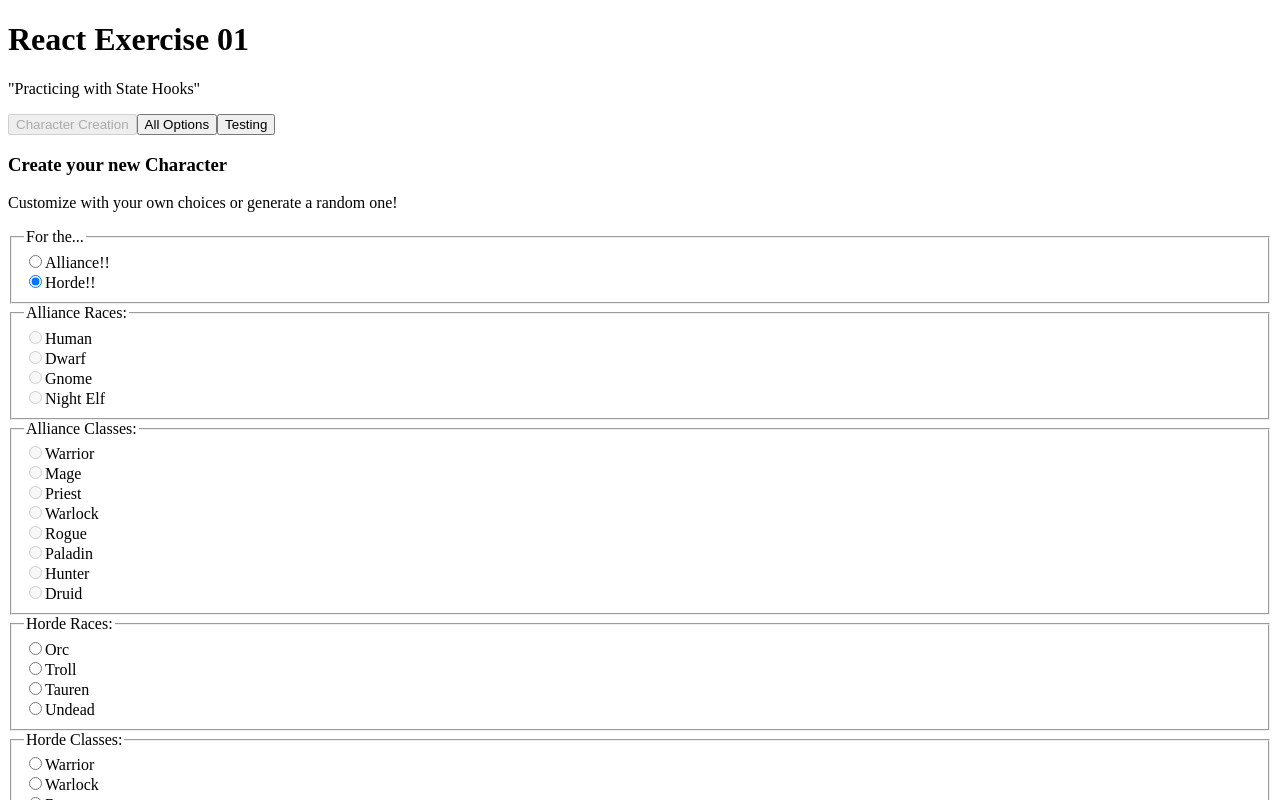
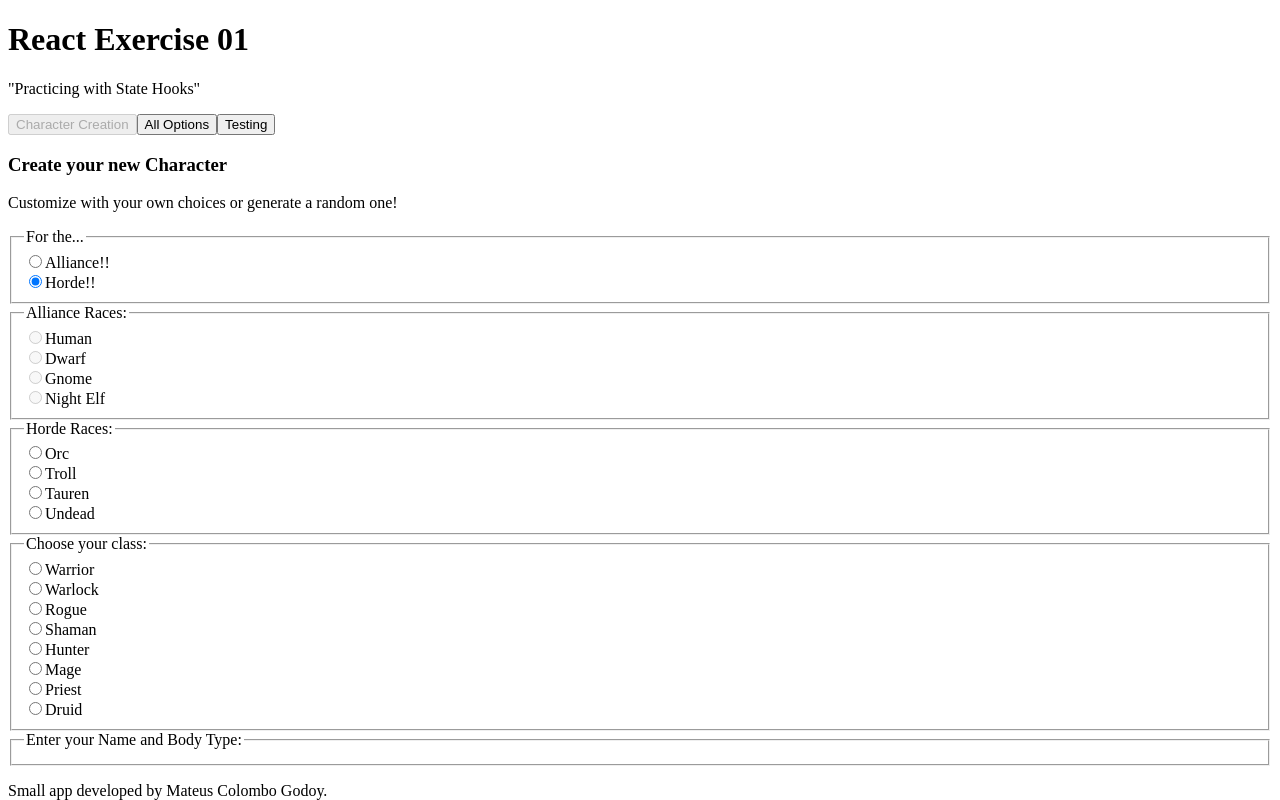
Before and after one commit to mateuscgodoy/react-practices, a React (Vite) app in the folder 01-react/: page / in a window 1280 px wide. Shown: the top 800 px of the page. Built offline with nearby package versions, Linux system fonts and the light colour scheme.

Commit message:
feat: create a single form section for class selection

```diff
--- a/01-react/src/components/CharacterCreator.tsx
+++ b/01-react/src/components/CharacterCreator.tsx
@@ -1,18 +1,29 @@
 import { useState } from 'react';
-import { WOW_DATA } from '../lib/wow-data';
+import { WOW_DATA, WoWClass } from '../lib/wow-data';
 import { FactionForm } from './FactionForm';
 
 export function CharacterCreator() {
   const randomStartFaction = Math.floor(Math.random() * WOW_DATA.length);
   const [faction, setFaction] = useState(WOW_DATA[randomStartFaction].name);
+  let classData: WoWClass[] = [];
+  const factionForms = WOW_DATA.map((fact) => {
+    classData = fact.members.reduce((acc: WoWClass[], cur) => {
+      cur.classes.forEach((wowClass) => {
+        if (!acc.some((wClass) => wClass.name === wowClass.name)) {
+          acc.push(wowClass);
+        }
+      });
+      return acc;
+    }, []);
 
-  const factionForms = WOW_DATA.map((fact) => (
-    <FactionForm
-      key={fact.name}
-      faction={fact}
-      active={faction === fact.name}
-    />
-  ));
+    return (
+      <FactionForm
+        key={fact.name}
+        faction={fact}
+        active={faction === fact.name}
+      />
+    );
+  });
 
   const factionInputs = WOW_DATA.map((data) => {
     return (
@@ -25,6 +36,17 @@ export function CharacterCreator() {
           checked={faction === data.name}
         />
         <label htmlFor={data.name}>{data.name}!!</label>
+      </section>
+    );
+  });
+
+  // Uniquely extract each available class
+
+  const classes = classData.map((data) => {
+    return (
+      <section key={data.name}>
+        <input type='radio' name='class' id={data.name} />
+        <label htmlFor={data.name}>{data.name}</label>
       </section>
     );
   });
@@ -42,6 +64,11 @@ export function CharacterCreator() {
         {factionForms}
 
         <fieldset>
+          <legend>Choose your class: </legend>
+          {classes}
+        </fieldset>
+
+        <fieldset>
           <legend>Enter your Name and Body Type:</legend>
         </fieldset>
       </form>
--- a/01-react/src/components/FactionForm.tsx
+++ b/01-react/src/components/FactionForm.tsx
@@ -1,4 +1,4 @@
-import { Faction, WoWClass } from '../lib/wow-data';
+import { Faction } from '../lib/wow-data';
 
 type FactionFormProps = {
   faction: Faction;
@@ -15,44 +15,12 @@ export function FactionForm({ faction, active }: FactionFormProps) {
     );
   });
 
-  // Uniquely extract each available class
-  const classData: WoWClass[] = faction.members.reduce(
-    (acc: WoWClass[], cur) => {
-      cur.classes.forEach((wowClass) => {
-        if (!acc.some((wClass) => wClass.name === wowClass.name)) {
-          acc.push(wowClass);
-        }
-      });
-      return acc;
-    },
-    []
-  );
-
-  const classes = classData.map((data) => {
-    return (
-      <section key={data.name}>
-        <input
-          type='radio'
-          name='class'
-          id={`${faction.name}-${data.name}`}
-          disabled={!active}
-        />
-        <label htmlFor={data.name}>{data.name}</label>
-      </section>
-    );
-  });
-
   return (
     <>
       <fieldset>
         <legend>{faction.name} Races: </legend>
         {races}
       </fieldset>
-
-      <fieldset>
-        <legend>{faction.name} Classes: </legend>
-        {classes}
-      </fieldset>
     </>
   );
 }
```
